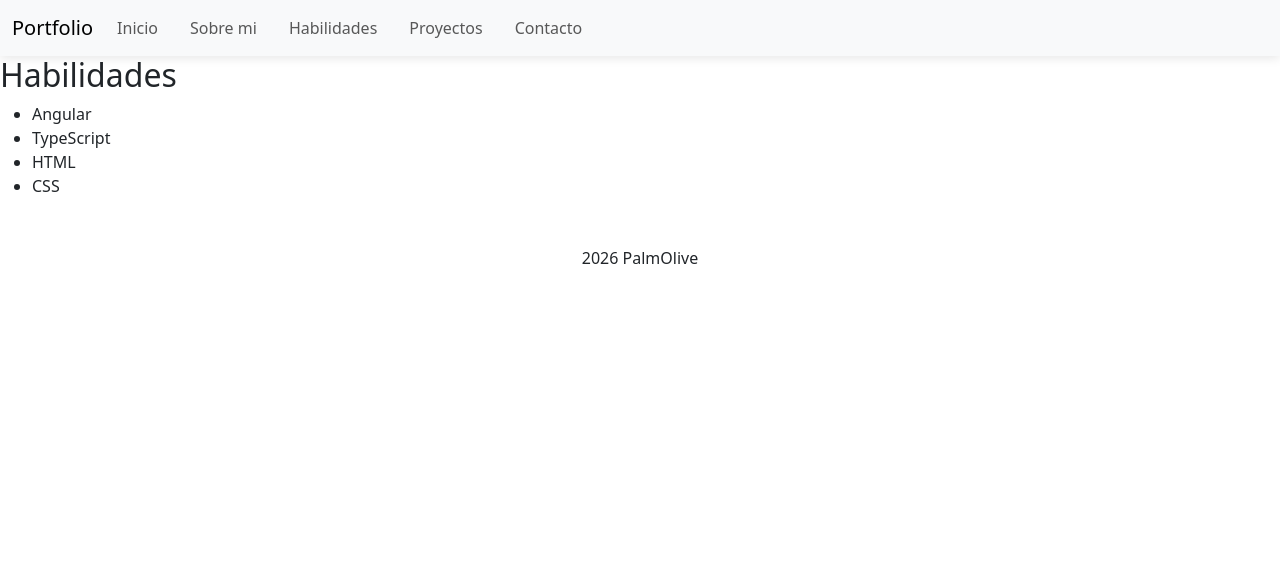
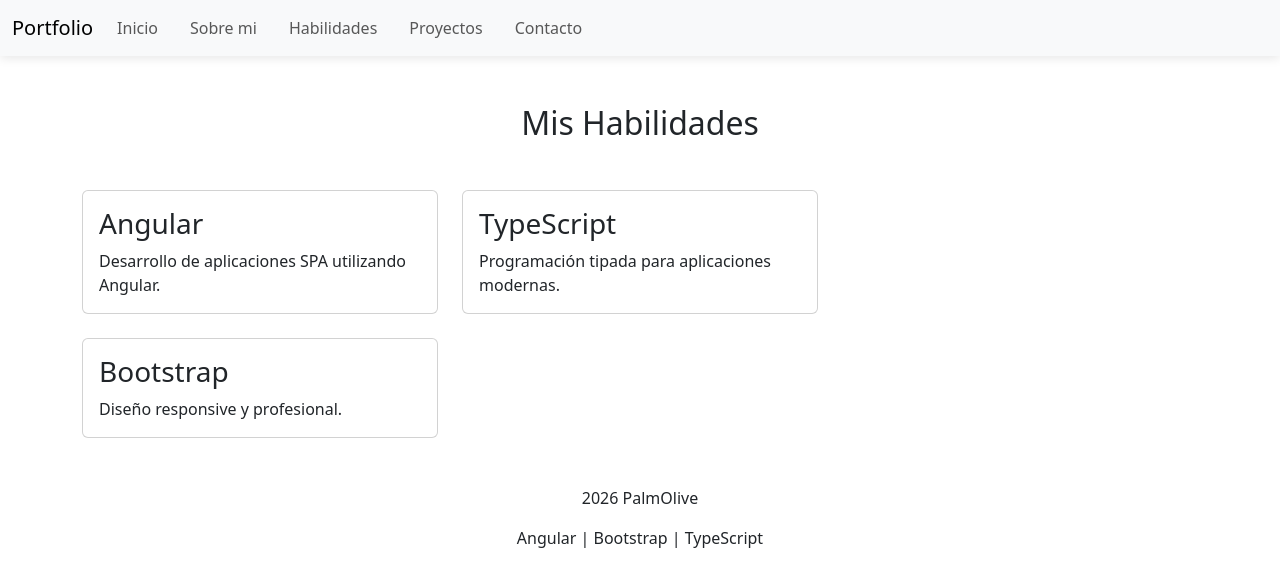
Before and after one commit to Palm9live/Happy-Sardines, an Angular app: page /skills in a window 1280 px wide. Shown: the top 586 px of the page. Built offline with nearby package versions, Linux system fonts and the light colour scheme.

Commit message:
cambios en about, contact, footer, home, project y skills y adicion de foto de peril en home

```diff
--- a/src/app/app.html
+++ b/src/app/app.html
@@ -3,7 +3,7 @@
 </header>
 
 <main>
-    <router-outlet />
+    <router-outlet></router-outlet>
 </main>
 
 <footer>
--- a/src/app/components/contact/contact.css
+++ b/src/app/components/contact/contact.css
@@ -0,0 +1,9 @@
+.card {
+    transition: .3s;
+}
+
+.card:hover {
+    transform: translateY(-5px);
+
+    box-shadow: 0 8px 20px rgba(0, 0, 0, .15);
+}
--- a/src/app/components/contact/contact.html
+++ b/src/app/components/contact/contact.html
@@ -1,8 +1,47 @@
-<header>
-    <h2>Contacto</h2>
-</header>
+<section class="container">
 
-<address>
-    Correo: palm9live@gmail.com
-    Celular: +507 6811-9001
-</address>
+    <header class="text-center my-5">
+        <h2>Contacto</h2>
+    </header>
+
+    <section class="row g-4">
+
+        <article class="col-md-4">
+
+            <section class="card h-100 text-center">
+
+                <section class="card-body">
+
+                    <h3>Email</h3>
+
+                    <p>
+                        palm9live@gmail.com
+                    </p>
+
+                </section>
+
+            </section>
+
+        </article>
+
+        <article class="col-md-4">
+
+            <section class="card h-100 text-center">
+
+                <section class="card-body">
+
+                    <h3>GitHub</h3>
+
+                    <p>
+                        https://github.com/Palm9live
+                    </p>
+
+                </section>
+
+            </section>
+
+        </article>
+
+    </section>
+
+</section>
--- a/src/app/components/footer/footer.html
+++ b/src/app/components/footer/footer.html
@@ -1,3 +1,9 @@
 <footer class="text-center mt-5">
+
     <p>2026 PalmOlive</p>
+
+    <p>
+        Angular | Bootstrap | TypeScript
+    </p>
+
 </footer>
--- a/src/app/components/home/home.css
+++ b/src/app/components/home/home.css
@@ -21,9 +21,10 @@ margin: auto;
 
 .profile-image {
     width: 250px;
+    height: auto;
     border-radius: 50%;
 }
 
 :root {
-    --primary-color: #0d6efd ;
+    --primary-color: #0d6efd;
 }
--- a/src/app/components/projects/projects.css
+++ b/src/app/components/projects/projects.css
@@ -0,0 +1,8 @@
+.card {
+    transition: .3s;
+}
+
+.card:hover {
+    transform: translateY(-8px);
+    box-shadow: 0 10px 25px rgba(0, 0, 0, .15);
+}
--- a/src/app/components/projects/projects.html
+++ b/src/app/components/projects/projects.html
@@ -1,18 +1,34 @@
-<section id="projects">
+<section class="container">
 
-    <header>
-        <h1>Proyectos</h1>
+    <header class="text-center my-5">
+        <h2>Mis Proyectos</h2>
     </header>
 
+    <section class="row g-4">
 
-<article>
-    <h3>Portafolio Angular</h3>
-    <p>Proyecto desarrollado con Angular.</p>
-</article>
+        <article class="col-md-6">
 
-<article>
-    <h3>Gestor de Clínica</h3>
-    <p>Aplicación CRUD desarrollada con Angular.</p>
-</article>
+            <section class="card h-100">
+
+                <img src="assets/images/" class="card-img-top"
+                    alt="Portafolio Angular">
+
+                <h3 class="card-title">
+                    Portfolio Angular
+                </h3>
+
+                <p class="card-text">
+                    Portafolio desarrollado utilizando Angular y Bootstrap.
+                </p>
+
+                <a href="#" class="btn btn-primary">
+                    Ver Proyecto
+                </a>
+
+            </section>
+
+    </article>
 
 </section>
+
+</section>
--- a/src/app/components/skills/skills.css
+++ b/src/app/components/skills/skills.css
@@ -0,0 +1,8 @@
+.card {
+    transition: 0.3s;
+}
+
+.card:hover {
+    transform: translateY(-5px);
+    box-shadow: 0 8px 20px rgba(0, 0, 0, .15);
+}
--- a/src/app/components/skills/skills.html
+++ b/src/app/components/skills/skills.html
@@ -1,14 +1,44 @@
-<section id="skills">
+<section class="container">
 
-    <header>
-        <h2>Habilidades</h2>
+    <header class="text-center my-5">
+        <h2>Mis Habilidades</h2>
     </header>
 
-<ul>
-    <li>Angular</li>
-    <li>TypeScript</li>
-    <li>HTML</li>
-    <li>CSS</li>
-</ul>
+    <section class="row g-4">
+
+        <article class="col-md-4">
+            <section class="card h-100">
+                <section class="card-body">
+                    <h3 class="card-title">Angular</h3>
+                    <p class="card-text">
+                        Desarrollo de aplicaciones SPA utilizando Angular.
+                    </p>
+                </section>
+            </section>
+        </article>
+
+        <article class="col-md-4">
+            <section class="card h-100">
+                <section class="card-body">
+                    <h3 class="card-title">TypeScript</h3>
+                    <p class="card-text">
+                        Programación tipada para aplicaciones modernas.
+                    </p>
+                </section>
+            </section>
+        </article>
+
+        <article class="col-md-4">
+            <section class="card h-100">
+                <section class="card-body">
+                    <h3 class="card-title">Bootstrap</h3>
+                    <p class="card-text">
+                        Diseño responsive y profesional.
+                    </p>
+                </section>
+            </section>
+        </article>
+
+    </section>
 
 </section>
```
Also changed, not shown: src/app/components/home/home.html (+4 -9 lines), src/assets/images/profile.gif (renamed from src/assets/images/ca6c744333366d89b3824449cb844c2e.gif). Lines whose indentation alone changed are shown as unchanged.
